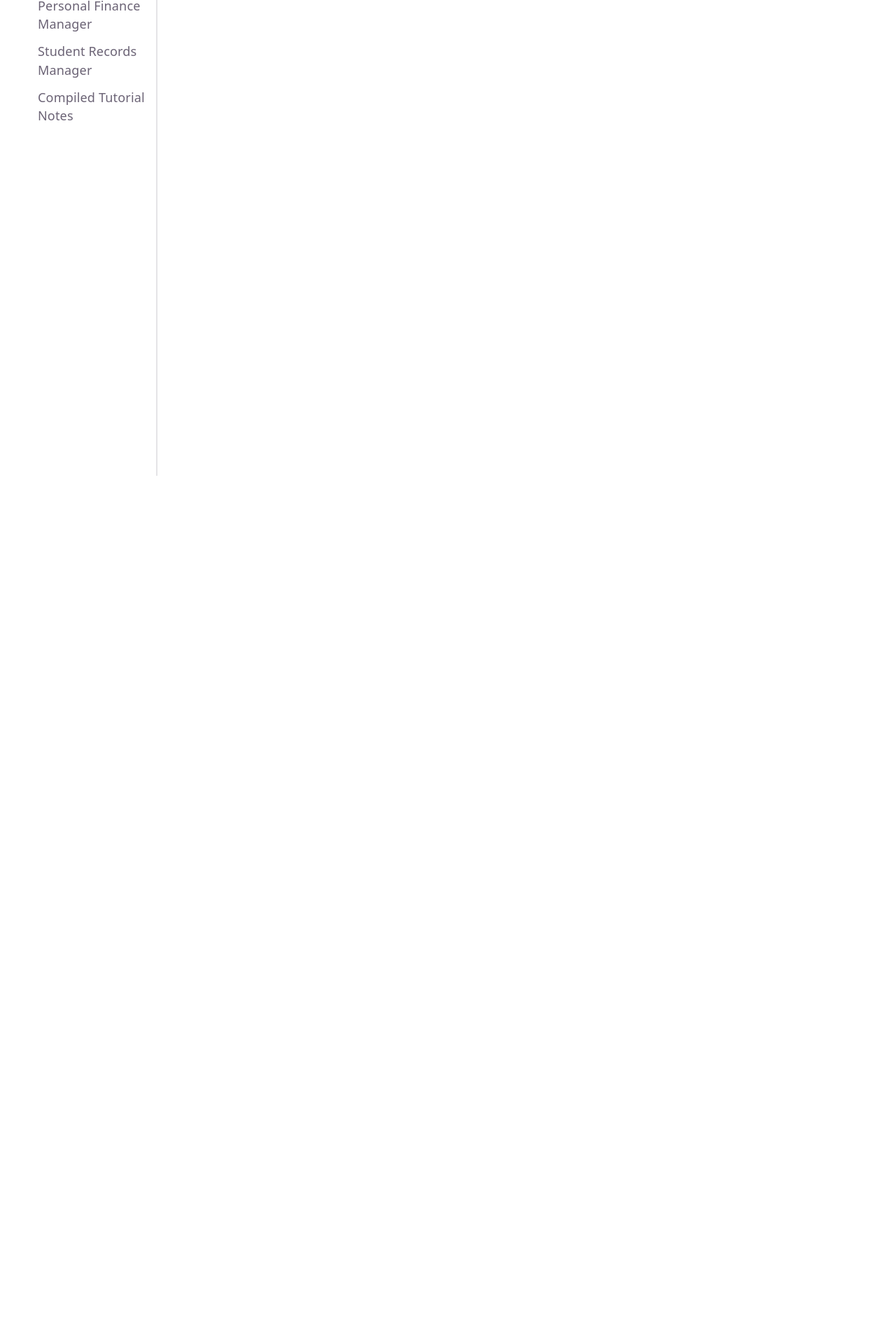
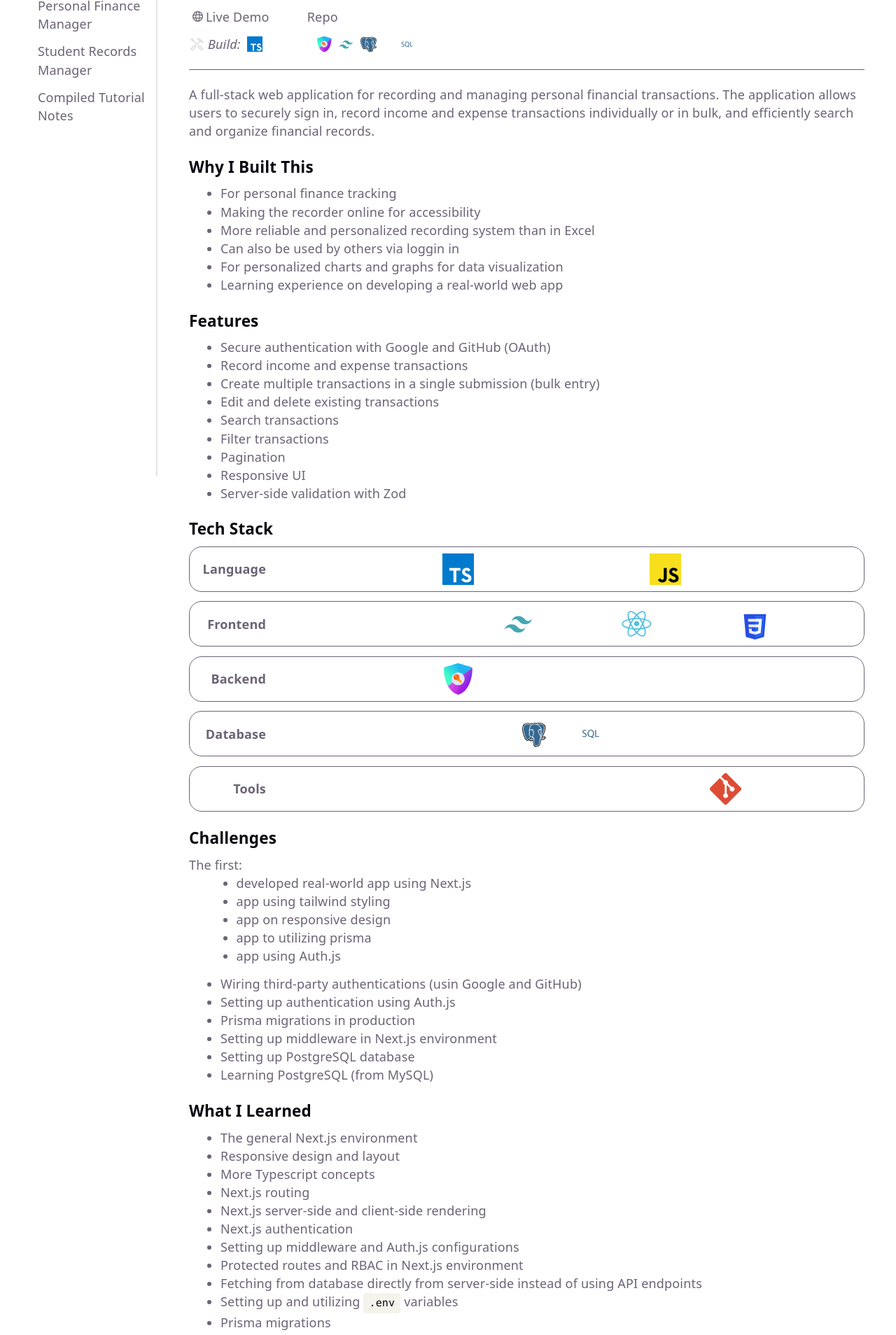
Before and after one commit to Ivan-Alexis-Tan/my-website-official, a React (Vite) app: page /projects/personal-finance-manager in a window 1280 px wide. Shown: the part 120-2028 px from the top of the page at 70% size. Before the commit the page ends 800 px from the top, so only its background shows below. Built offline with nearby package versions, Linux system fonts and the light colour scheme.

Commit message:
feat (project): add contents for personal finance manager project page

```diff
--- a/src/components/app/projects/featured/PersonalFinanceManager.tsx
+++ b/src/components/app/projects/featured/PersonalFinanceManager.tsx
@@ -1,7 +1,148 @@
+import {
+    categorizeLogo,
+    displayLogo,
+    translateLogoCat
+} from "../../../../helpers/logoMaps";
+import { getProject } from "../../../../helpers/projectsDbHelpers";
+
+import type { CategorizedLogos, LogoKey } from "../../../../types/logosMapTypes";
+
+import ProjectBuild from "../../../helpers/ProjectBuildIcons";
+import ProjectLinkBtns from "../../../helpers/ProjectLinks";
+
 export default function PersonalFinanceManager({ className }: { className?: string }) {
+    const project = getProject("personal-finance-manager")
+    const logoCats = categorizeLogo([...project.build, "github", "git", "javascript", "react", "css"])
+    const logoStyle: Partial<Record<LogoKey, string >> = {
+        postgresql: "w-25! h-10!",
+        vercel: "w-20! h-5!",
+        nextjs: "w-20! h-5!",
+    }
+    const logoStyleKeys = Object.keys(logoStyle)
+
     return (
-        <div className={className ?? ""}>
-            <h2>Personal Finance Manager Web App</h2>
+        <div className={`${className ?? ""} mb-5 *:mb-5 [&_h3]:text-xl [&_h3,&_h4]:font-bold [&_h3,&_h4]:text-(--text-h) [&_h3]:mb-2`}>
+            <h2 className="text-3xl font-bold text-(--text-h)">
+                💳 Personal Finance Manager Web App
+            </h2>
+
+            <div className="mb-5">
+                <ProjectLinkBtns
+                    liveDemoUrl={project.liveDemoUrl}
+                    repoUrl={project.repoUrl}
+                    className="mb-3"
+                />
+                <ProjectBuild
+                    build={project.build}
+                    logoProps={{
+                        nextjs: { className: "w-13!" },
+                        postgresql: { className: "w-17!" },
+                        vercel: { className: "w-15!" },
+                    }}
+                />
+            </div>
+            <hr />
+
+            <p>A full-stack web application for recording and managing personal financial transactions. The application allows users to securely sign in, record income and expense transactions individually or in bulk, and efficiently search and organize financial records.</p>
+
+            <div>
+                <h3>Why I Built This</h3>
+                <ul className="[&>li]:ml-10 [&>li]:list-disc">
+                    <li>For personal finance tracking</li>
+                    <li>Making the recorder online for accessibility</li>
+                    <li>More reliable and personalized recording system than in Excel</li>
+                    <li>Can also be used by others via loggin in</li>
+                    <li>For personalized charts and graphs for data visualization</li>
+                    <li>Learning experience on developing a real-world web app</li>
+                </ul>
+            </div>
+
+            <div>
+                <h3>Features</h3>
+                <ul className="[&>li]:ml-10 [&>li]:list-disc">
+                    <li>Secure authentication with Google and GitHub (OAuth)</li>
+                    <li>Record income and expense transactions</li>
+                    <li>Create multiple transactions in a single submission (bulk entry)</li>
+                    <li>Edit and delete existing transactions</li>
+                    <li>Search transactions</li>
+                    <li>Filter transactions</li>
+                    <li>Pagination</li>
+                    <li>Responsive UI</li>
+                    <li>Server-side validation with Zod</li>
+                </ul>
+            </div>
+
+            <div>
+                <h3>Tech Stack</h3>
+
+                {Object.keys(logoCats).map(cat => {
+                    const logos = logoCats[cat as keyof typeof logoCats]
+
+                    return (
+                        <div key={cat} className="mb-3 p-2 grid grid-cols-[100px_1fr] items-center rounded-2xl border">
+                            <span className="text-end font-bold">
+                                {translateLogoCat(cat as keyof CategorizedLogos)}
+                            </span>
+
+                            <div className="flex justify-evenly items-center">
+                                {logos?.map(logo => (
+                                    <p key={logo}>
+                                        {displayLogo(
+                                            logo,
+                                            {className:
+                                                logoStyleKeys.includes(logo)
+                                                    ? logoStyle[logo as LogoKey] as string
+                                                    : "w-10! h-10!"
+                                            }
+                                        )}
+                                    </p>
+                                ))}
+                            </div>
+                        </div>
+                    )
+                })}
+            </div>
+
+            <div>
+                <h3>Challenges</h3>
+
+                <ul className="[&>li]:ml-10 [&_li]:list-disc">
+                    <p>The first:</p>
+                    <ul className="[&>li]:ml-15 mb-3">
+                        <li>developed real-world app using Next.js</li>
+                        <li>app using tailwind styling</li>
+                        <li>app on responsive design</li>
+                        <li>app to utilizing prisma</li>
+                        <li>app using Auth.js</li>
+                    </ul>
+
+                    <li>Wiring third-party authentications (usin Google and GitHub)</li>
+                    <li>Setting up authentication using Auth.js</li>
+                    <li>Prisma migrations in production</li>
+                    <li>Setting up middleware in Next.js environment</li>
+                    <li>Setting up PostgreSQL database</li>
+                    <li>Learning PostgreSQL (from MySQL)</li>
+                </ul>
+            </div>
+
+            <div>
+                <h3>What I Learned</h3>
+
+                <ul className="[&>li]:ml-10 [&_li]:list-disc">
+                    <li>The general Next.js environment</li>
+                    <li>Responsive design and layout</li>
+                    <li>More Typescript concepts</li>
+                    <li>Next.js routing</li>
+                    <li>Next.js server-side and client-side rendering</li>
+                    <li>Next.js authentication</li>
+                    <li>Setting up middleware and Auth.js configurations</li>
+                    <li>Protected routes and RBAC in Next.js environment</li>
+                    <li>Fetching from database directly from server-side instead of using API endpoints</li>
+                    <li>Setting up and utilizing <code>.env</code> variables</li>
+                    <li>Prisma migrations</li>
+                    <li>PostgreSQL ORM process</li>
+                </ul>
+            </div>
         </div>
     )
 }
```
